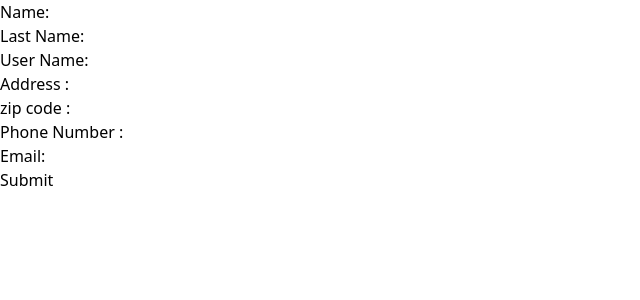
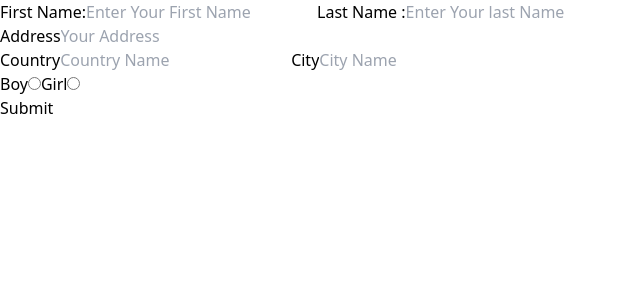
Before and after one commit to hopeless302/Small-react-Projects, a React (Vite) app: page / in a window 1280 px wide. Shown: the top 300 px of the page, without its empty margins (0-640 px from the left). Built offline with nearby package versions, Linux system fonts and the light colour scheme.

Commit message:
Designing the form

```diff
--- a/package.json
+++ b/package.json
@@ -10,8 +10,10 @@
     "preview": "vite preview"
   },
   "dependencies": {
+    "formik": "^2.4.5",
     "react": "^18.2.0",
-    "react-dom": "^18.2.0"
+    "react-dom": "^18.2.0",
+    "yup": "^1.4.0"
   },
   "devDependencies": {
     "@types/react": "^18.2.66",
--- a/src/29/form.jsx
+++ b/src/29/form.jsx
@@ -1,56 +1,56 @@
-import React from 'react';
+import React from "react";
+import { useState } from "react";
+export default function Form() {
 
-class SimpleForm extends React.Component {
-  handleSubmit = (event) => {
-    event.preventDefault();
-    const formData = new FormData(event.target);
-    const formDataObj = Object.fromEntries(formData.entries());
-    console.log(formDataObj); // Display form data in console
-  };
+ const [data, setData] =  useState({
+    FirstName:"",
+    LastName: "",
+    Address: "",
+    Country:"",
+    City:"",
+  })
 
-  render() {
-    return (
-      <form onSubmit={this.handleSubmit}>
-        <label>
-          Name:
-          <input type="text" name="name" />
-        </label>
-        <br />
-        <label>
-          Last Name:
-          <input type="text" name="last name" />
-        </label>
-        <br />
+  const getValue = (e) => {
+    setData({...data, [e.target.name]: e.target.value})
+  }
+    const handleSubmit = (e) =>{
+      e.preventDefault();
+      console.log(data)
+    }
+  const {FirstName, LastName, Address, Country, City} = data;
+  return (
+    <div className="flex justify-center items-center w-screen h-screen">
+    <form className=" bg-blue-200 p-10 rounded-lg shadow-lg space-x-2 space-y-7" onSubmit={handleSubmit}>
+        <div className="flex gap-3" id="FullName" >
+          <label htmlFor="firstName">First Name:</label>
+          <input className="rounded-sm" type="text" placeholder="Enter Your First Name" id="firstName" name="FirstName" value={FirstName} onChange={getValue} />
 
-        <label>
-          User Name:
-          <input type="text" name="User name" />
-        </label>
-        <br />
-        <label>
-          Address :
-          <input type="text" name="Address" />
-        </label>
-        <br />
-        <label>
-          zip code :
-          <input type="text" name="zip code" />
-        </label>
-        <br />
-        <label>
-          Phone Number :
-          <input type="text" name="phone Number" />
-        </label>
-        <br />
-        <label>
-          Email:
-          <input type="email" name="email" />
-        </label>
-        <br />
-        <button type="submit">Submit</button>
-      </form>
-    );
-  }
+          <label htmlFor="lastName">Last Name :</label>
+          <input type="text" placeholder="Enter Your last Name" id="lastName" name="LastName" value={LastName} onChange={getValue}/>
+        </div>
+
+        <div>
+          <label htmlFor="Address">Address</label>
+          <input type="text" placeholder="Your Address" id="Address" value={Address} name="Address" onChange={getValue} />
+        </div>
+
+        <div id="Location">
+          <label htmlFor="Country">Country</label>
+          <input type="text" placeholder="Country Name" id="Country" value={Country} name="Country" onChange={getValue}/>
+
+          <label htmlFor="City">City</label>
+          <input type="text" placeholder="City Name" id="City" value={City} name="City" onChange={getValue} />
+        </div>
+
+        <div className="flex" id="radio">
+          <label htmlFor="boy">Boy</label>
+          <input type="radio" name="Gender" value="boy" id="boy" />
+          <label htmlFor="girl">Girl</label>
+          <input type="radio" name="Gender" value="Girl" id="girl" />
+        </div>
+
+        <button className="bg-blue-400 p-2 rounded-md shadow-md">Submit</button>
+    </form>
+    </div>
+  );
 }
-
-export default SimpleForm;
```
Also changed, not shown: 1 other file (tests, documents, lock files or other folders).
